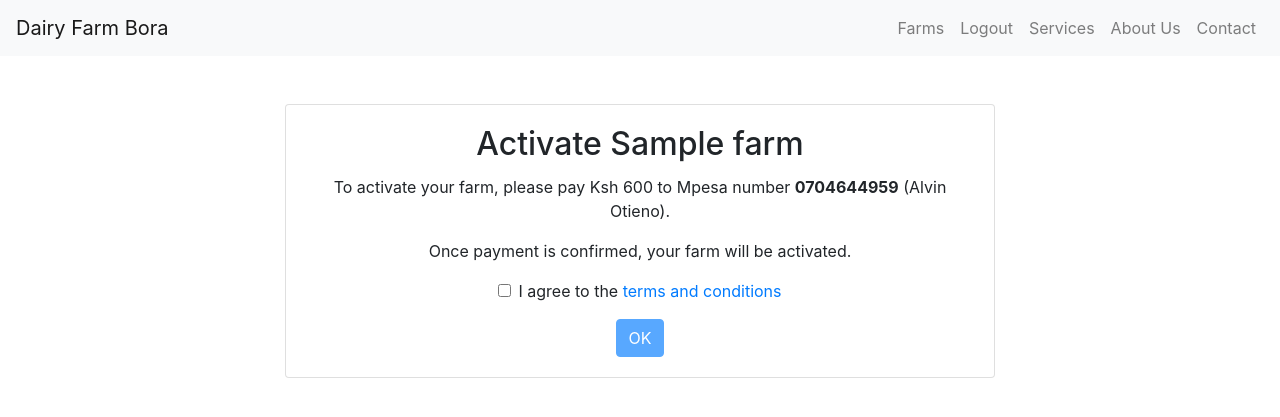
After one commit to AlvinOt/dairy-django, a Django app: a page that uses mashamba/templates/mashamba/base.html in a window 1280 px wide. The commit adds this page. Shown: the top 417 px of the page. Run offline with Django 4.2, Linux system fonts and the light colour scheme; a user stored in the database is signed in; tables that the repository leaves empty hold one stand-in row (values such as "Sample post"); some libraries are stand-ins or nearby versions.

Commit message:
fumbled the db

```diff
--- a/mashamba/admin.py
+++ b/mashamba/admin.py
@@ -9,8 +9,8 @@ from .forms import MilkingSessionForm, BreedingRecordForm, CalvingRecordForm  #
 
 @admin.register(Farm)
 class FarmAdmin(admin.ModelAdmin):
-    list_display = ('name', 'manager', 'location', 'status', 'verified', 'created', 'updated')
-    list_filter = ('status', 'verified', 'created', 'updated')
+    list_display = ('name', 'manager', 'location', 'active', 'verified', 'created', 'updated')
+    list_filter = ('active', 'verified', 'created', 'updated')
     search_fields = ('name', 'location', 'manager__username')
 
 @admin.register(Cow)
--- a/mashamba/models.py
+++ b/mashamba/models.py
@@ -7,11 +7,6 @@ from datetime import date  #std lib
 
 # Farm Model
 class Farm(models.Model):
-    STATUS_CHOICES = [
-        ('ACT', 'Active'),
-        ('INA', 'Inactive')
-    ]
-
     name = models.CharField(max_length=100, unique=True)
     manager = models.ForeignKey(User, on_delete=models.CASCADE, related_name='farms_managed')
     slug = models.SlugField(max_length=100, unique=True, blank=True)
@@ -20,7 +15,7 @@ class Farm(models.Model):
     slogan = models.CharField(max_length=255, blank=True, null=True, help_text='Farm motto')
     created = models.DateTimeField(default=timezone.now)
     updated = models.DateTimeField(auto_now=True)
-    status = models.CharField(max_length=3, choices=STATUS_CHOICES, default='INA')
+    active = models.BooleanField(default=False)
     verified = models.BooleanField(default=False)  # This represents the verification status
 
     def save(self, *args, **kwargs):
@@ -46,7 +41,8 @@ class Cow(models.Model):
     ]
 
     farm = models.ForeignKey(Farm, on_delete=models.CASCADE)
-    name_or_tag = models.CharField(max_length=100, unique=True)
+    name_or_tag = models.CharField(max_length=100)
+    identifier = models.CharField(max_length=100, unique=True, editable=False)
     breed = models.CharField(max_length=100, blank=True)
     date_of_birth = models.DateField(blank=True, null=True)
     gender = models.CharField(max_length=10, choices=GENDER_CHOICES)
@@ -61,6 +57,12 @@ class Cow(models.Model):
             months = (delta.days % 365) // 30
             return f"{years} years, {months} months"
         return None
+
+
+    def save(self, *args, **kwargs):
+        if not self.identifier:
+            self.identifier = f'Cow-{self.pk}'  # Example: Cow-1, Cow-2, etc.
+        super().save(*args, **kwargs)
 
 
     def __str__(self):
--- a/mashamba/templates/mashamba/base.html
+++ b/mashamba/templates/mashamba/base.html
@@ -7,6 +7,7 @@
     <meta name="viewport" content="width=device-width, initial-scale=1.0">
     <title>Dairy Farm Bora</title>
     <link rel="stylesheet" href="https://stackpath.bootstrapcdn.com/bootstrap/4.5.2/css/bootstrap.min.css">
+    <link rel="stylesheet" href="https://cdnjs.cloudflare.com/ajax/libs/font-awesome/6.0.0-beta3/css/all.min.css">
 </head>
 <body>
     <nav class="navbar navbar-expand-lg navbar-light bg-light">
@@ -46,6 +47,7 @@
     <div class="container mt-4">
         {% block content %}
         {% endblock %}
+	{% block extra_js %}{% endblock %}
     </div>
     <script src="https://code.jquery.com/jquery-3.5.1.slim.min.js"></script>
     <script src="https://cdn.jsdelivr.net/npm/@popperjs/core@2.5.4/dist/umd/popper.min.js"></script>
--- /dev/null
+++ b/mashamba/templates/mashamba/dairyfarm/pay_to_activate.html
@@ -0,0 +1,34 @@
+{% extends 'mashamba/base.html' %}
+
+{% block content %}
+<div class="container mt-5">
+    <div class="row justify-content-center">
+        <div class="col-md-8">
+            <div class="card">
+                <div class="card-body text-center">
+                    <h2 class="card-title">Activate {{ farm.name }}</h2>
+                    <p class="card-text">To activate your farm, please pay Ksh 600 to Mpesa number <strong>{{ payment_number }}</strong> ({{ payment_name }}).</p>
+                    <p class="card-text">Once payment is confirmed, your farm will be activated.</p>
+                    <form id="activation-form" action="{% url 'mashamba:farm_detail' slug=farm.slug %}" method="get">
+                        <div class="form-check mt-3">
+                            <input class="form-check-input" type="checkbox" id="agreeCheckbox">
+                            <label class="form-check-label" for="agreeCheckbox">
+                                I agree to the <a href="#" target="_blank">terms and conditions</a>
+                            </label>
+                        </div>
+                        <button type="submit" class="btn btn-primary mt-3" id="okButton" disabled>OK</button>
+                    </form>
+                </div>
+            </div>
+        </div>
+    </div>
+</div>
+{% endblock %}
+
+{% block extra_js %}
+<script>
+document.getElementById('agreeCheckbox').addEventListener('change', function() {
+    document.getElementById('okButton').disabled = !this.checked;
+});
+</script>
+{% endblock %}
--- a/mashamba/urls.py
+++ b/mashamba/urls.py
@@ -13,6 +13,7 @@ urlpatterns = [
     #path('<slug:slug>/dashboard/', views.dashboard_view, name='dashboard'),
     path('register-farm/', views.register_farm_view, name='farm_register'),
     path('user_farms/', views.farm_list_view, name='farm_list'),
+    path('<slug:slug>/pay-to-activate/', views.pay_to_activate_view, name='pay_to_activate'),
     path('<slug:slug>/', views.farm_detail_view, name='farm_detail'),
     path('<slug:slug>/cows/', views.cow_list_view, name='cow_list'),
     path('<slug:slug>/cows/<int:cow_id>/', views.cow_detail_view, name='cow_detail'),
--- a/mashamba/views.py
+++ b/mashamba/views.py
@@ -32,11 +32,23 @@ def register_farm_view(request):
         if form.is_valid():
             farm = form.save(commit=False)
             farm.manager = request.user
+            farm.active = False  # Ensure the farm is inactive initially
             farm.save()
-            return redirect('mashamba:farm_detail', slug=farm.slug)
+            return redirect('mashamba:pay_to_activate', slug=farm.slug)
     else:
         form = FarmForm()
     return render(request, 'mashamba/dairyfarm/register_farm.html', {'form': form})
+
+@login_required
+def pay_to_activate_view(request, slug):
+    farm = get_object_or_404(Farm, slug=slug)
+    context = {
+        'farm': farm,
+        'payment_amount': 600,
+        'payment_number': '0704644959',
+        'payment_name': 'Alvin Otieno',
+    }
+    return render(request, 'mashamba/dairyfarm/pay_to_activate.html', context)
 
 
 @login_required
```
Also changed, not shown: mashamba/templates/mashamba/dairyfarm/farm_detail.html (+17 -4 lines), mashamba/migrations/0001_initial.py, mashamba/migrations/0002_remove_milkingsession_milking_date_and_more.py (deleted), mashamba/migrations/0003_alter_milkingsession_milking_time.py (deleted).
